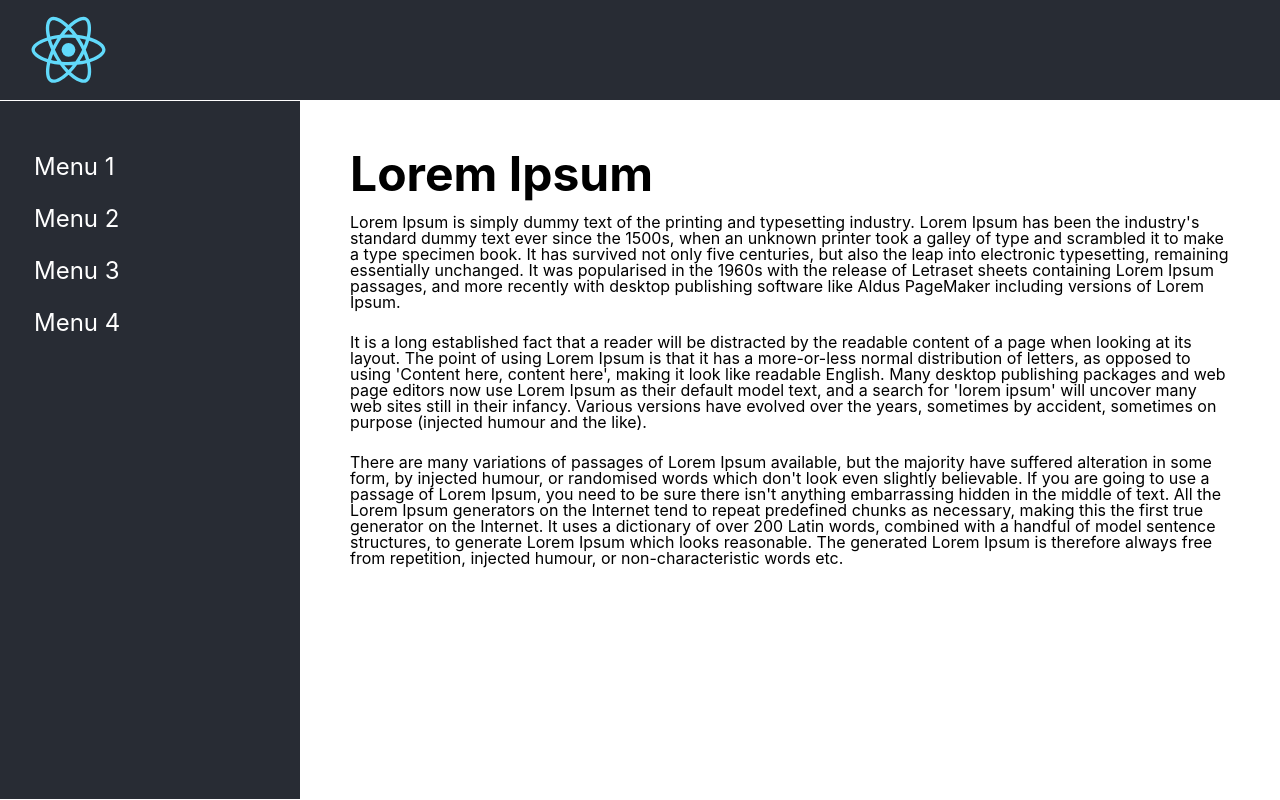
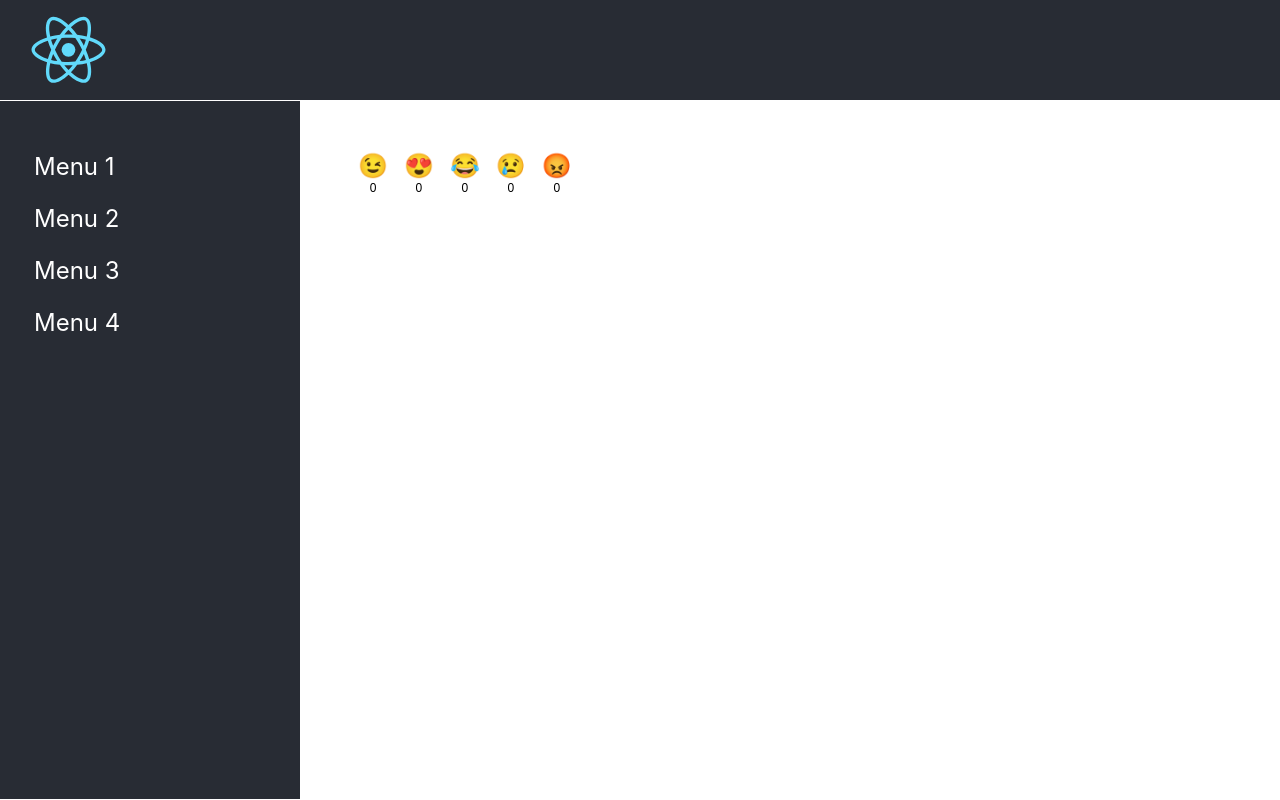
Before and after one commit to IhorZu/react-app, a React (Create React App) app: page / in a window 1280 px wide. Built offline with nearby package versions, Linux system fonts and the light colour scheme.

Commit message:
homework 34

```diff
--- a/src/components/MainContent/MainContent.jsx
+++ b/src/components/MainContent/MainContent.jsx
@@ -1,31 +1,10 @@
+import VoteCounter from '../VoteCounter/VoteCounter';
 import './MainContent.scss';
 
 function MainContent() {
     return (
         <main className="main">
-            <h1>Lorem Ipsum</h1>
-            <p>
-                Lorem Ipsum is simply dummy text of the printing and typesetting industry.
-                Lorem Ipsum has been the industry's standard dummy text ever since the 1500s, when an unknown printer took a galley of type and scrambled it to make a type specimen book.
-                It has survived not only five centuries, but also the leap into electronic typesetting, remaining essentially unchanged.
-                It was popularised in the 1960s with the release of Letraset sheets containing Lorem Ipsum passages,
-                and more recently with desktop publishing software like Aldus PageMaker including versions of Lorem Ipsum.
-            </p>
-            <p>
-                It is a long established fact that a reader will be distracted by the readable content of a page when looking at its layout.
-                The point of using Lorem Ipsum is that it has a more-or-less normal distribution of letters, as opposed to using 'Content here, content here', making it look like readable English.
-                Many desktop publishing packages and web page editors now use Lorem Ipsum as their default model text,
-                and a search for 'lorem ipsum' will uncover many web sites still in their infancy.
-                Various versions have evolved over the years, sometimes by accident, sometimes on purpose (injected humour and the like).
-            </p>
-            <p>
-                There are many variations of passages of Lorem Ipsum available, but the majority have suffered alteration in some form, by injected humour,
-                or randomised words which don't look even slightly believable.
-                If you are going to use a passage of Lorem Ipsum, you need to be sure there isn't anything embarrassing hidden in the middle of text.
-                All the Lorem Ipsum generators on the Internet tend to repeat predefined chunks as necessary, making this the first true generator on the Internet.
-                It uses a dictionary of over 200 Latin words, combined with a handful of model sentence structures, to generate Lorem Ipsum which looks reasonable.
-                The generated Lorem Ipsum is therefore always free from repetition, injected humour, or non-characteristic words etc.
-            </p>
+            <VoteCounter />
         </main>
     );
 }
--- /dev/null
+++ b/src/components/VoteCounter/VoteCounter.jsx
@@ -0,0 +1,44 @@
+import VoteItem from '../VoteItem/VoteItem';
+import './VoteCounter.scss';
+
+const emojis = [
+    {
+        id: 1,
+        label: '😉',
+        votes: 0
+    },
+    {
+        id: 2,
+        label: '😍',
+        votes: 0
+    },
+    {
+        id: 3,
+        label: '😂',
+        votes: 0
+    },
+    {
+        id: 4,
+        label: '😢',
+        votes: 0
+    },
+    {
+        id: 5,
+        label: '😡',
+        votes: 0
+    },
+];
+
+function VoteCounter() {
+    return (
+        <ul className="votes">
+            {
+                emojis.map((emoji) => (
+                    <VoteItem key={emoji.id} label={emoji.label} votes={emoji.votes} />
+                ))
+            }
+        </ul>
+    );
+}
+
+export default VoteCounter;
--- /dev/null
+++ b/src/components/VoteCounter/VoteCounter.scss
@@ -0,0 +1,26 @@
+.votes {
+  display: flex;
+  margin: 0;
+  padding: 0;
+
+  &__item {
+    display: flex;
+    flex-direction: column;
+    margin: 0 4px;
+  }
+
+  &__btn {
+    padding: 4px;
+    border: 0;
+    background-color: transparent;
+    font-size: 24px;
+    line-height: 1;
+    cursor: pointer;
+    user-select: none;
+  }
+
+  &__number {
+    text-align: center;
+    font: 12px/1 sans-serif;
+  }
+}
--- /dev/null
+++ b/src/components/VoteItem/VoteItem.jsx
@@ -0,0 +1,20 @@
+import { useState } from 'react';
+
+
+function VoteItem(props) {
+    const [votes, setVotes] = useState(props.votes);
+
+    const increaseVote = () => {
+        setVotes(votes + 1);
+        console.log(props.votes);
+    };
+
+    return (
+        <li key={props.id} className="votes__item">
+            <button onClick={increaseVote} className="votes__btn">{props.label}</button>
+            <span className="votes__number">{votes}</span>
+        </li>
+    );
+}
+
+export default VoteItem;
```
